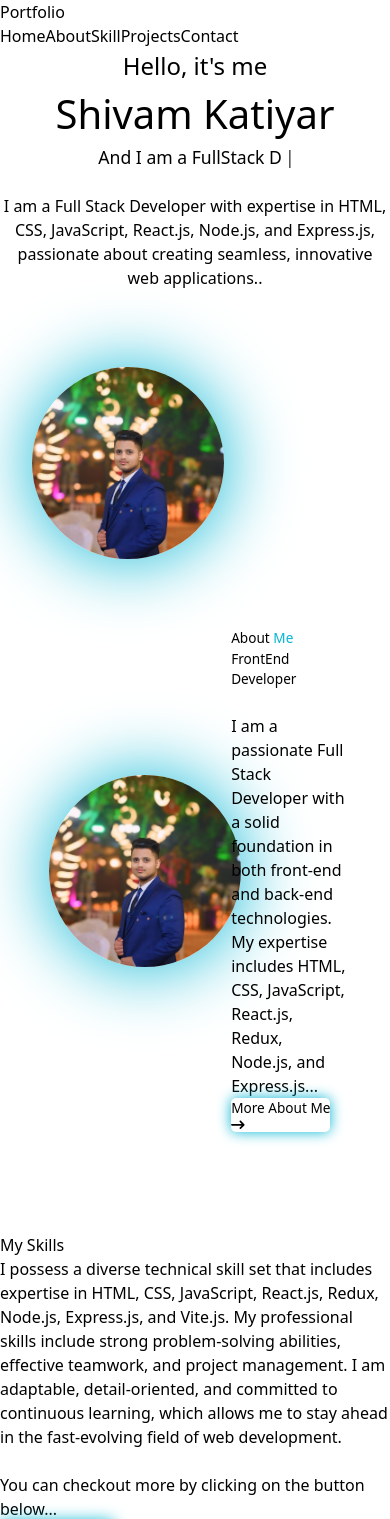
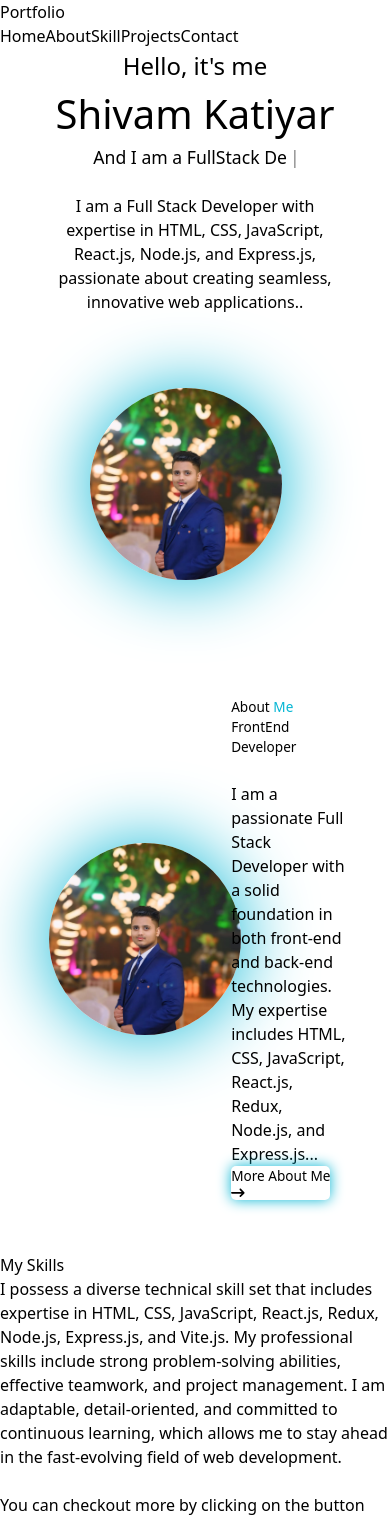
Before and after one commit to skatiyar224/portfolio_website, a React (Vite) app: page / in a window 390 px wide. Shown: the top 1519 px of the page. Built offline with nearby package versions, Linux system fonts and the light colour scheme.

Commit message:
Responsiveness adjustments -: Responsive till Tablet screen part 2

```diff
--- a/src/components/Front.jsx
+++ b/src/components/Front.jsx
@@ -8,11 +8,11 @@ function Front() {
   return (
     <div className="w-full full-page">
       <div className="max-w-[80%] front-container mx-auto flex items-center justify-between">
-        <div className="w-full text-area  mt-[10%] px-3 py-3">
+        <div className=" text-area  mt-[10%]">
           <h3 className="text-[1.7rem] intro-text leading-none">
             Hello, it's me
           </h3>
-          <h1 className="text-[3rem] name">Shivam Katiyar</h1>
+          <h1 className="name">Shivam Katiyar</h1>
           <h3 className="text-[1.3rem] role">
             And I am a FullStack{" "}
             <span className="text-[#06b6d4] highlight">
@@ -36,7 +36,7 @@ function Front() {
           </div>
         </div>
 
-        <div className="w-full px-5 py-10 image-area">
+        <div className="w-[60%] px-5 py-10 image-area">
           <div
             style={{ boxShadow: "0 0 4.5rem #06b6d4" }}
             className="w-[25em] h-[25em] mt-10 rounded-full ml-20 image-box overflow-hidden"
--- a/src/styles/About.css
+++ b/src/styles/About.css
@@ -5,7 +5,8 @@
     display: flex;
     align-items: center;
     justify-content: space-between;
-    padding-bottom: 6rem;
+    padding-bottom: 3rem;
+    margin-top: 3rem;
 }
 
 /* Responsive adjustments for the container */
@@ -72,6 +73,7 @@
         width: 100%;
         margin-top: 2rem;
         transform: translateX(0);
+        margin-left: 10%;
     }
 }
 
--- a/src/styles/Front.css
+++ b/src/styles/Front.css
@@ -1,110 +1,3 @@
-Container styles
-/* .front-container {
-    max-width: 80%;
-    margin: 0 auto;
-    display: flex;
-    align-items: center;
-    justify-content: space-between;
-    padding: 5rem 0;
-  } */
-
-  /* For smaller screens, stack the text and image vertically */
-  /* @media (max-width: 1024px) {
-    .front-container {
-      flex-direction: column;
-      align-items: center;
-    }
-
-    .text-area, .image-area {
-      width: 100%;
-      text-align: center;
-    }
-
-    .image-box {
-      margin-top: 2rem;
-    }
-
-    h1, h3 {
-      text-align: center;
-    }
-  } */
-
-  /* Text area responsive adjustments */
-  /* .text-area {
-    width: 50%;
-    opacity: 0;
-    transform: translateY(50px);
-    animation: slideIn 1s forwards ease-out;
-  }
-
-  @media (max-width: 1024px) {
-    .text-area {
-      width: 100%;
-      margin-bottom: 2rem;
-    }
-  }
-
-  @media (max-width: 768px) {
-    .intro-text {
-      font-size: 1.5rem;
-    }
-
-    .name {
-      font-size: 2.5rem;
-    }
-
-    .role {
-      font-size: 1.1rem;
-    }
-
-    .description {
-      font-size: 1rem;
-    }
-  } */
-
-  /* Image area responsive adjustments */
-  /* .image-area {
-    width: 50%;
-    padding: 2rem;
-  }
-
-  @media (max-width: 1024px) {
-    .image-area {
-      width: 100%;
-    }
-
-    .image-box {
-      width: 20em;
-      height: 20em;
-    }
-  }
-
-  @media (max-width: 768px) {
-    .image-box {
-      width: 18em;
-      height: 18em;
-    }
-  }
-
-  @media (max-width: 480px) {
-    .image-box {
-      width: 15em;
-      height: 15em;
-    }
-  } */
-
-  /* Keyframes for text animation */
-  /* @keyframes slideIn {
-    0% {
-      opacity: 0;
-      transform: translateY(50px);
-    }
-    100% {
-      opacity: 1;
-      transform: translateY(0);
-    }
-  } */
-
  /* Container styles */
 .front-container {
     max-width: 80%;
@@ -112,19 +5,45 @@ Container styles
     display: flex;
     align-items: center;
     justify-content: space-between;
-    padding: 5rem 0;
   }
 
   /* Responsive layout for smaller screens */
+  @media(min-width: 1025px){
+    .name{
+      font-size: 3rem;
+    }
+  }
+
   @media (max-width: 1024px) {
     .front-container {
+      flex-direction: row;
+    }
+
+    .text-area{
+      width: 40%;
+    }
+
+    .image-area {
+      width: 60%;
+    }
+
+    .image-box {
+      margin-top: 2rem;
+    }
+
+    .name{
+      font-size: 2rem;
+    }
+  }
+
+  @media (max-width: 768px) {
+    .front-container {
       flex-direction: column;
-      align-items: center;
+      text-align: center;
     }
 
     .text-area, .image-area {
       width: 100%;
-      text-align: center;
     }
 
     .image-box {
@@ -192,6 +111,10 @@ Container styles
       width: 18em;
       height: 18em;
     }
+
+    .image-area{
+      margin-left: -38%;
+    }
   }
 
   @media (max-width: 480px) {
```
